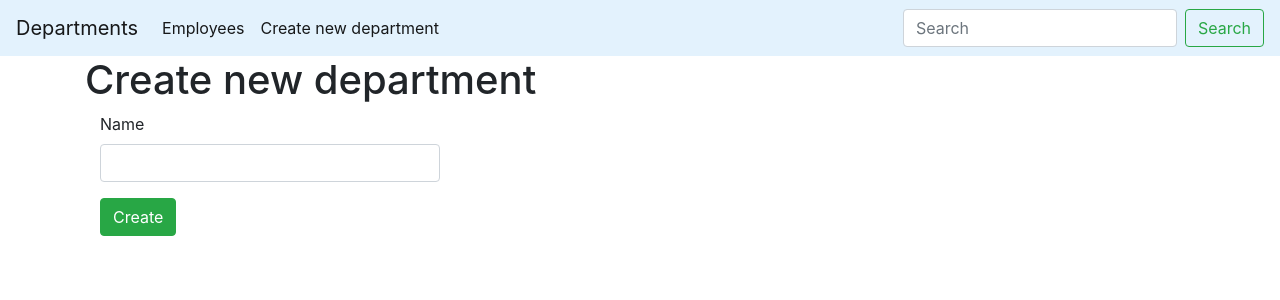
After one commit to ooleksyshyn/web_project, a Flask app: page /create_department in a window 1280 px wide. The commit adds this page. Shown: the top 300 px of the page. Run offline with Flask 2, Linux system fonts and the light colour scheme; some libraries are stand-ins or nearby versions.

Commit message:
added RESTful API, completed search on all pages, wrote adding functions and forms

```diff
--- /dev/null
+++ b/development_app/forms.py
@@ -0,0 +1,10 @@
+from wtforms import Form, StringField
+
+
+class DepartmentForm(Form):
+    name = StringField("Name")
+
+
+class EmployeeForm(Form):
+    name = StringField("Name")
+    surname = StringField("Surname")
--- /dev/null
+++ b/development_app/templates/create_department.html
@@ -0,0 +1,24 @@
+{% extends "index.html"%}
+
+{% block content_title %}
+    Create new department
+{% endblock %}
+
+
+{% block content %}
+
+<div class="col-md-4">
+    <form action="{{url_for('create_department')}}" method="POST">
+        {% for field in form %}
+            <div class="form-group">
+                {{ field.label() }}
+                {{ field(class='form-control') }}
+            </div>
+        {% endfor %}
+        <button type="submit" class="btn btn-success">
+            Create
+        </button>
+    </form>
+</div>
+
+{% endblock %}
--- a/development_app/templates/index.html
+++ b/development_app/templates/index.html
@@ -20,15 +20,15 @@
             <a class="nav-link" href="{{url_for('employees')}}">Employees <span class="sr-only">(current)</span></a>
           </li>
           <li class="nav-item active">
-            <a class="nav-link" href="lol">Kek <span class="sr-only">(current)</span></a>
+            <a class="nav-link" href="{{url_for('create_department')}}">Create new department <span class="sr-only">(current)</span></a>
           </li>
           </li>
-          <li class="nav-item active">
-            <a class="nav-link" href="hello">Cheburek <span class="sr-only">(current)</span></a>
-          </li>
+            {% block extra_references %}
+            {% endblock %}
         </ul>
-        <form class="form-inline my-2 my-lg-0">
-          <input class="form-control mr-sm-2" type="search" placeholder="Search" aria-label="Search">
+        <form class="form-inline my-2 my-lg-0" method="GET">
+          <input class="form-control mr-sm-2" type="search" placeholder="Search"
+                 aria-label="Search" name="q" value="{{ request.args.get('q', '') }}">
           <button class="btn btn-outline-success my-2 my-sm-0" type="submit">Search</button>
         </form>
       </div>
--- a/development_app/view.py
+++ b/development_app/view.py
@@ -1,26 +1,108 @@
-from flask import render_template
 from development_app.app import app, db
 import development_app.models as md
+from development_app.forms import DepartmentForm, EmployeeForm
+
+from flask import render_template, request
+from flask import url_for, redirect
+
+
+from functools import wraps
+
+
+def search_decorator(f):
+    def search():
+        q = request.args.get('q', '')
+        if q:
+            deps = md.Department.query.filter(md.Department.name.contains(q) |
+                                              md.Department.slug.contains(q)).all()
+            if len(deps):
+                return render_template("departments.html", deps=deps, len=len(deps))
+            else:
+                empls = (db.session.query(md.Employee, md.Department)).join(
+                    md.Employee,
+                    md.Employee.department_id == md.Department.id).filter(md.Employee.name.contains(q) |
+                                                                          md.Employee.surname.contains(q) |
+                                                                          md.Employee.slug.contains(q)).all()
+                if len(empls):
+                    return render_template("employees.html", dep="all departments", employees=empls,
+                                           len=len(empls), all=True)
+        return None
+
+    @wraps(f)
+    def wrapper(*args, **kwargs):
+        search_results = search()
+
+        if search_results:
+            return search_results
+
+        return f(*args, **kwargs)
+
+    return wrapper
 
 
 @app.route("/")
+@search_decorator
 def index():
     return render_template("index.html")
 
 
-@app.route("/#")
-def first():
-    return "Lol kek"
+@app.route("/create_department", methods=["POST", "GET"])
+@search_decorator
+def create_department():
+
+    if request.method == "POST":
+        name = request.form["name"]
+
+        try:
+            department = md.Department(name=name)
+            db.session.add(department)
+            db.session.commit()
+        except:
+            return "Something went wrong!"
+
+        return redirect(url_for("departments"))
+
+    form = DepartmentForm()
+    return render_template("create_department.html", form=form)
+
+
+@app.route("/add_employee/<slug>", methods=["POST", "GET"])
+@search_decorator
+def add_employee(slug):
+
+    if request.method == "POST":
+        name = request.form["name"]
+        surname = request.form["name"]
+        department_id = md.Department.query.filter(md.Department.slug == slug).first().id
+        print(name, surname, department_id)
+
+        try:
+            new_employee = md.Employee(name=name, surname=surname, department_id=department_id)
+
+            db.session.add(new_employee)
+            db.session.commit()
+        except:
+            return "Something went wrong!"
+
+        return redirect(url_for("department_detail", slug=slug))
+
+    form = EmployeeForm()
+    department = md.Department.query.filter(md.Department.slug == slug).first()
+    return render_template("add_employee.html", form=form, dep=department)
 
 
 @app.route("/dep")
+@search_decorator
 def departments():
+
     deps = md.Department.query.all()
     return render_template("departments.html", deps=deps, len=len(deps))
 
 
 @app.route("/dep/<slug>")
+@search_decorator
 def department_detail(slug):
+
     empls = (db.session.query(md.Employee, md.Department)).join(md.Employee,
                                                                 md.Employee.department_id == md.Department.id)\
                                                             .filter(md.Department.slug == slug).all()
@@ -28,13 +110,15 @@ def department_detail(slug):
     if len(empls) > 0:
         department = empls[0][1]
     else:
-        department = md.Department.query.filter(md.Department.slug == slug)
-    return render_template("employees.html", department=department, employees=empls, len=len(empls))
+        department = md.Department.query.filter(md.Department.slug == slug).first()
+    return render_template("employees.html", dep=department, employees=empls, len=len(empls), all=False)
 
 
 @app.route("/employees")
+@search_decorator
 def employees():
+
     empls = (db.session.query(md.Employee, md.Department))\
         .join(md.Employee, md.Employee.department_id == md.Department.id).all()
 
-    return render_template("employees.html", dep="all departments", employees=empls, len=len(empls))
+    return render_template("employees.html", dep="all departments", employees=empls, len=len(empls), all=True)
```
Also changed, not shown: development_app/templates/add_employee.html (added, +24 -0 lines), development_app/templates/employees.html (+19 -1 lines).
